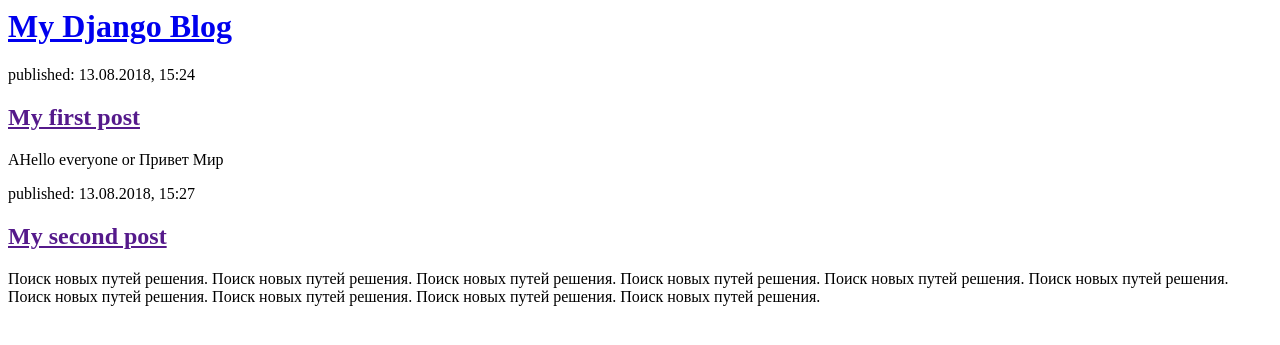
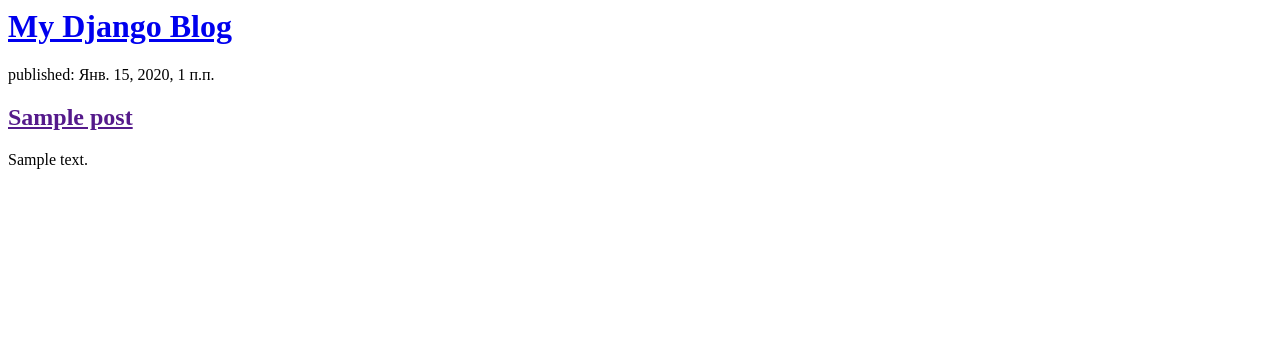
Before and after one commit to DennySlick/my-django-blog, a Django app: template blog/templates/blog/post_list.html in a window 1280 px wide. Shown: the top 345 px of the page. Run offline with Django 3.2, Linux system fonts and the light colour scheme; the template is opened without the code that fills it: values that come from a table or form of the project are taken from there, others are empty; tables that the repository leaves empty hold one stand-in row (values such as "Sample post").

Commit message:
Modified templates to display from database.

```diff
--- a/blog/templates/blog/post_list.html
+++ b/blog/templates/blog/post_list.html
@@ -7,16 +7,13 @@
             <h1><a href="/">My Django Blog</a></h1>
         </div>
 
-        <div>
-            <p>published: 13.08.2018, 15:24</p>
-            <h2><a href="">My first post</a></h2>
-            <p>AHello everyone or Привет Мир</p>
-        </div>
+		{% for post in posts %}
+			<div>
+				<p>published: {{ post.published_date }}</p>
+				<h2><a href="">{{ post.title }}</a></h2>
+				<p>{{ post.text|linebreaksbr }}</p>
+			</div>
+		{% endfor %}
 
-        <div>
-            <p>published: 13.08.2018, 15:27</p>
-            <h2><a href="">My second post</a></h2>
-            <p>Поиск новых путей решения. Поиск новых путей решения. Поиск новых путей решения. Поиск новых путей решения. Поиск новых путей решения. Поиск новых путей решения. Поиск новых путей решения. Поиск новых путей решения. Поиск новых путей решения. Поиск новых путей решения. </p>
-        </div>
     </body>
 </html>
--- a/blog/views.py
+++ b/blog/views.py
@@ -1,6 +1,10 @@
 from django.shortcuts import render
+from django.utils import timezone
+from .models import Post
 
 # Create your views here.
 
+
 def post_list(request):
-    return render(request, 'blog/post_list.html', {})
+    posts = Post.objects.filter(published_date__lte=timezone.now()).order_by('published_date')
+    return render(request, 'blog/post_list.html', {'posts': posts})
```
